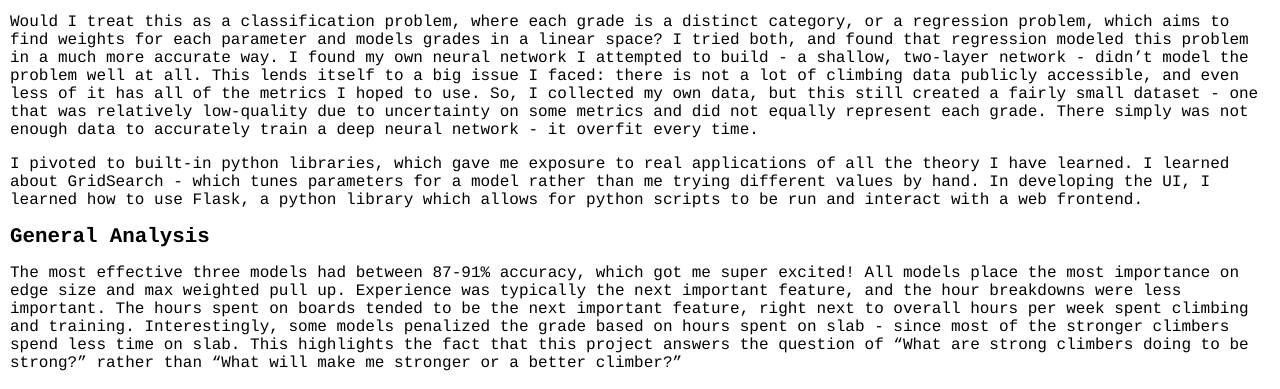
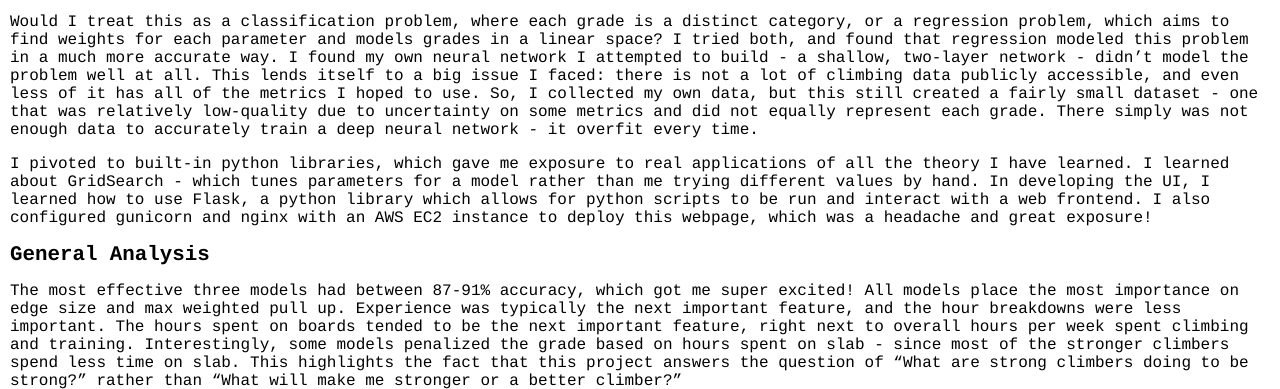
Before and after one commit to jessietaubert/climbing_ml, a Flask app: page /analysis in a window 1280 px wide. Shown: the part 406-795 px from the top of the page. Run offline with Flask 3, Linux system fonts and the light colour scheme; parts of the project's set-up code (start-up, migrations or seed data) failed here and were passed over.

Commit message:
update analysis

```diff
--- a/templates/analysis.html
+++ b/templates/analysis.html
@@ -33,7 +33,7 @@
             <p> Would I treat this as a classification problem, where each grade is a distinct category, or a regression problem, which aims to find weights for each parameter and models grades in a linear space? I tried both, and found that regression modeled this problem in a much more accurate way. I found my own neural network I attempted to build - a shallow, two-layer network - didn’t model the problem well at all. This lends itself to a big issue I faced: there is not a lot of climbing data publicly accessible, and even less of it has all of the metrics I hoped to use. So, I collected my own data, but this still created a fairly small dataset - one that was relatively low-quality due to uncertainty on some metrics and did not equally represent each grade. There simply was not enough data to accurately train a deep neural network - it overfit every time.
             </p>
             <p>
-            I pivoted to built-in python libraries, which gave me exposure to real applications of all the theory I have learned. I learned about GridSearch - which tunes parameters for a model rather than me trying different values by hand. In developing the UI, I learned how to use Flask, a python library which allows for python scripts to be run and interact with a web frontend.
+            I pivoted to built-in python libraries, which gave me exposure to real applications of all the theory I have learned. I learned about GridSearch - which tunes parameters for a model rather than me trying different values by hand. In developing the UI, I learned how to use Flask, a python library which allows for python scripts to be run and interact with a web frontend. I also configured gunicorn and nginx with an AWS EC2 instance to deploy this webpage, which was a headache and great exposure!
             </p>
         </div>
 
```
